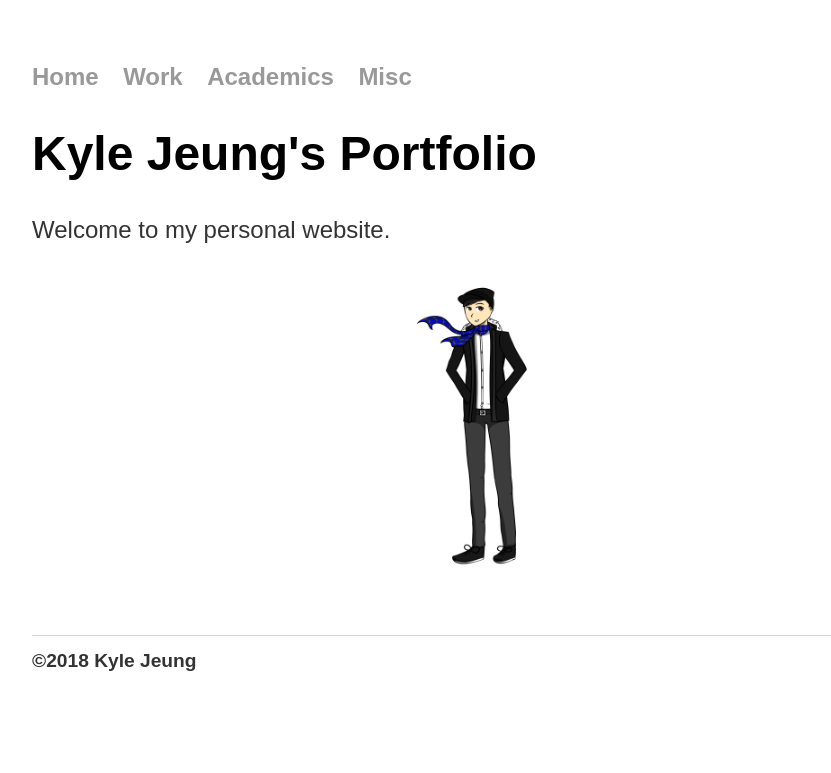
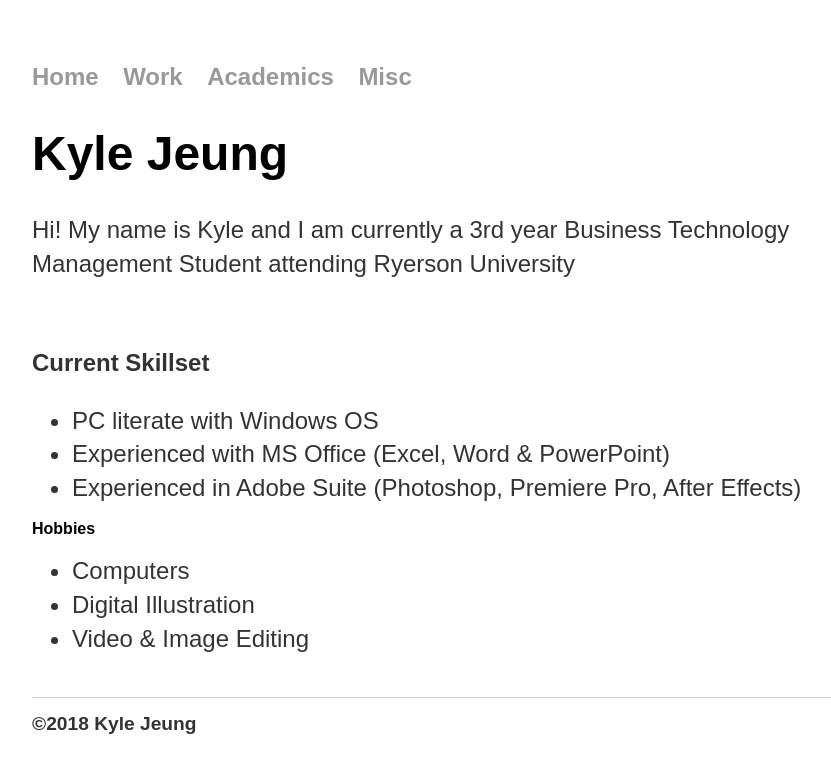
Before and after one commit to jeungkyle/portfolio, a Jekyll site: the page built from index.html, in a window 1280 px wide. Shown: the top 773 px of the page, without its empty margins (160-991 px from the left). Built offline with Jekyll 4.4.1, drawn with Linux system fonts in a browser that asks for light colours.

Commit message:
Update index.html

```diff
--- a/index.html
+++ b/index.html
@@ -3,10 +3,22 @@ layout: default
 title: Kyle Jeung
 ---
 <div class="blurb">
-	<h1>Kyle Jeung's Portfolio</h1>
-	<p>Welcome to my personal website.</p>
-<p style="text-align:center;">
-	<img src="/portfolio/images/me/79ts.png" width="20%" alt="image"/> <!-- default width "65%" --> <!-- image -->
+	<h1>Kyle Jeung</h1>
+	<p>Hi! My name is Kyle and I am currently a 3rd year Business Technology Management Student attending Ryerson University</p><br>
+	<p>
+		<b>Current Skillset</b><br>
+		<ul>
+			<li>PC literate with Windows OS</li>
+			<li>Experienced with MS Office (Excel, Word & PowerPoint)</li>
+			<li>Experienced in Adobe Suite (Photoshop, Premiere Pro, After Effects)</li>
+		</ul>
+		<b>Hobbies</b><br>
+		<ul>
+			<li>Computers</li>
+			<li>Digital Illustration</li>
+			<li>Video & Image Editing</li>
+		</ul>
+
 </a>
 </p>
 </div><!-- /.blurb -->
```
